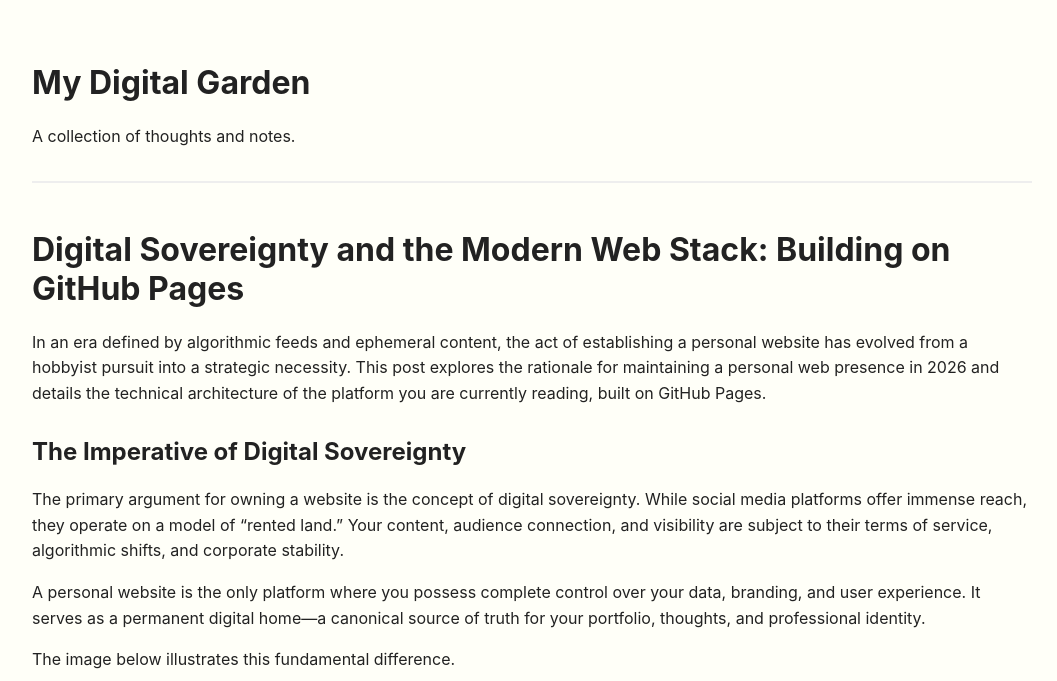
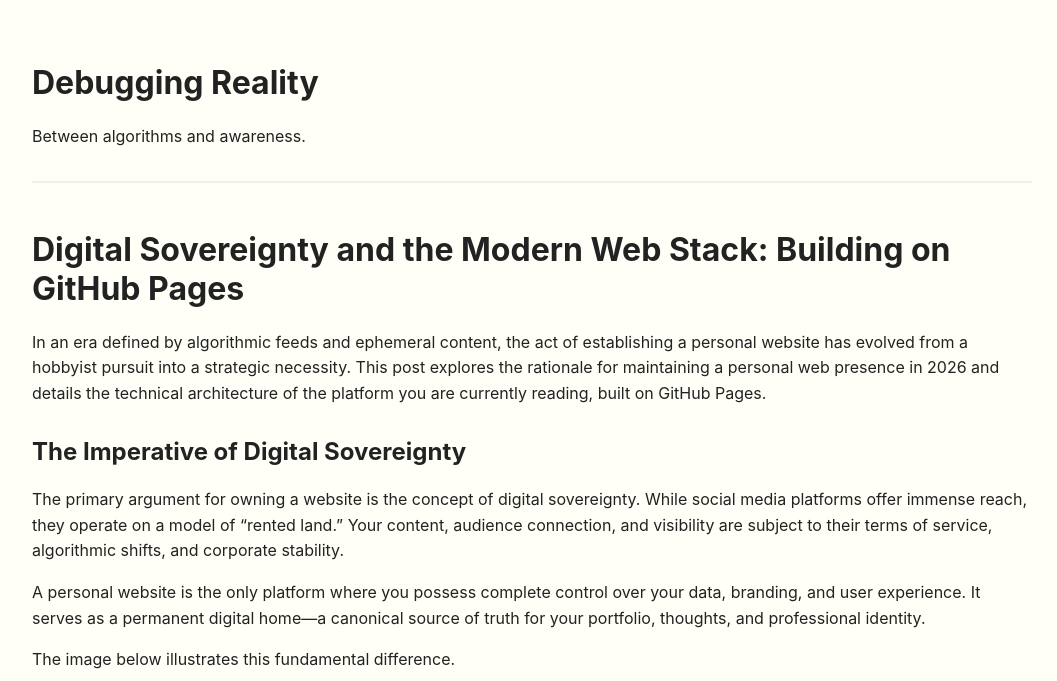
Before and after one commit to monobasicity/web-presence, a Jekyll site: the page built from _posts/2026-01-19-digital-sovereignty-and-github-pages.md, in a window 1280 px wide and 900 px high, cut to the strip 0-681 px from the top of the window. Shown: the whole strip, without its empty margins (108-1165 px from the left). Built offline with Jekyll 4.4.1, drawn with Linux system fonts in a browser that asks for light colours; some of the changed text lies outside the part shown.

Commit message:
chore: changed title

```diff
--- a/_config.yml
+++ b/_config.yml
@@ -1,5 +1,5 @@
-title: "My Digital Garden"
-description: "A collection of thoughts and notes."
+title: "Debugging Reality"
+description: "Between algorithms and awareness."
 baseurl: "/web-presence"
 url: "https://monobasicity.github.io"
 theme: null
```
